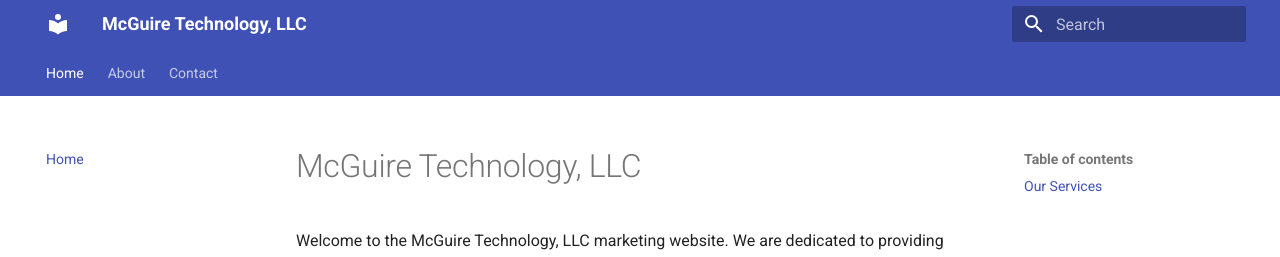
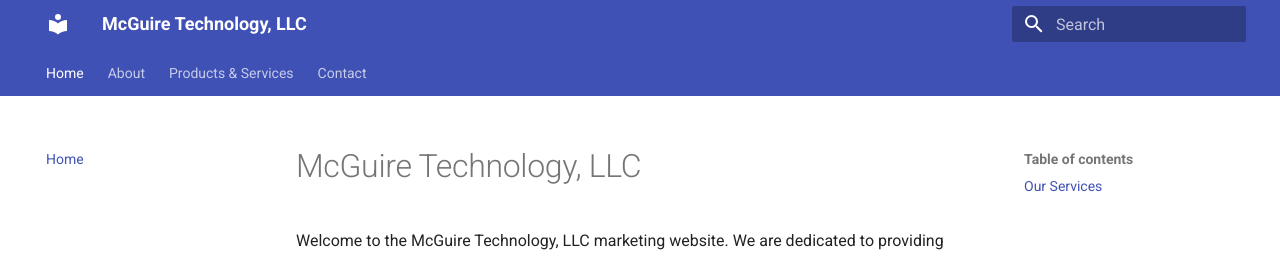
Before and after one commit to McGuireTechnology/McGuireTechnology-Web, an MkDocs documentation site: the page built from docs/index.md, in a window 1280 px wide. Shown: the top 257 px of the page. Built offline with MkDocs 1.6.1 and Material for MkDocs 9.7.7, drawn with Linux system fonts in a browser that asks for light colours.

Commit message:
Add Prodcuts and Services to Service-Prudcicsts

```diff
--- a/mkdocs.yml
+++ b/mkdocs.yml
@@ -6,6 +6,7 @@ theme:
 nav:
   - Home: index.md
   - About: about.md
+  - Products & Services: products-services.md
   - Contact: contact.md
 markdown_extensions:
   - toc
```
